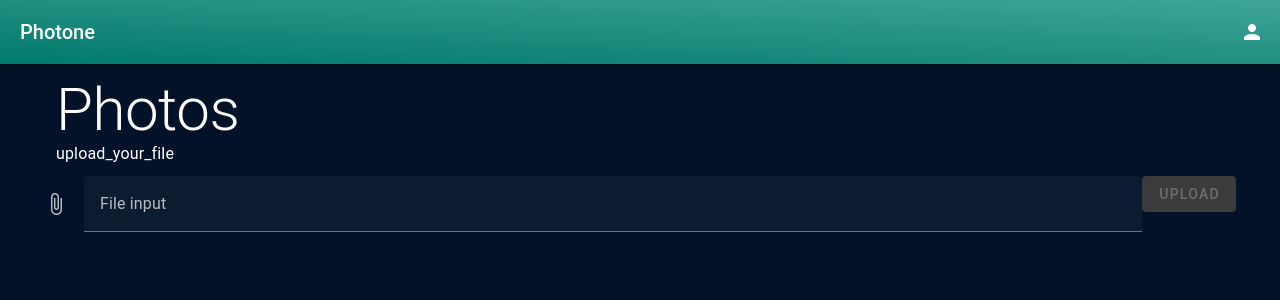
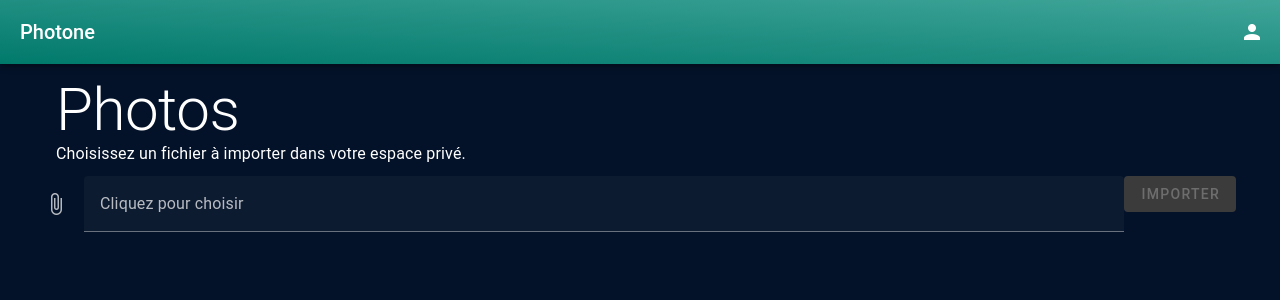
Before and after one commit to erwan-legoff/photone, a Nuxt app: page /photos in a window 1280 px wide. Shown: the top 300 px of the page. Built offline with nearby package versions, Linux system fonts and the light colour scheme.

Commit message:
finished translation

```diff
--- a/app/pages/photos.vue
+++ b/app/pages/photos.vue
@@ -10,11 +10,12 @@
         </div>
         <div v-else>
           <h1 class="text-h2">Photos</h1>
-          <p class="text-subtitle-1 mb-5">{{$t("upload_your_file")}}</p>
+          <p class="text-subtitle-1 mb-5">{{ $t("global.upload_your_file") }}</p>
           <div>
             <v-row>
-              <v-file-input v-model="mediumToUpload" label="File input" accept="image/*" :multiple="true" />
-              <v-btn :disabled="!canUpload" @click="uploadMany"> upload </v-btn>
+              <v-file-input v-model="mediumToUpload" :label="$t('global.choose_a_file')" accept="image/*"
+                :multiple="true" />
+              <v-btn :disabled="!canUpload" @click="uploadMany"> {{ $t("global.upload") }} </v-btn>
             </v-row>
           </div>
           <v-row>
--- a/i18n/locales/en.json
+++ b/i18n/locales/en.json
@@ -18,6 +18,8 @@
   "global": {
     "logout": "Log out",
     "upload_your_file": "Choose a file to upload to your private space",
+    "choose_a_file":"Clique to explore",
+    "upload":"upload",
     "pseudo": "Pseudo",
     "first_name" : "First Name",
     "last_name" : "Last Name",
--- a/i18n/locales/fr.json
+++ b/i18n/locales/fr.json
@@ -19,7 +19,9 @@
   "global": {
     "logout": "Se déconnecter",
     "upload_your_file": "Choisissez un fichier à importer dans votre espace privé.",
+    "choose_a_file":"Cliquez pour choisir",
     "pseudo": "Pseudo",
+    "upload":"importer",
     "first_name" : "Prénom",
     "last_name" : "Nom de famille",
     "email" : "Email"
```
